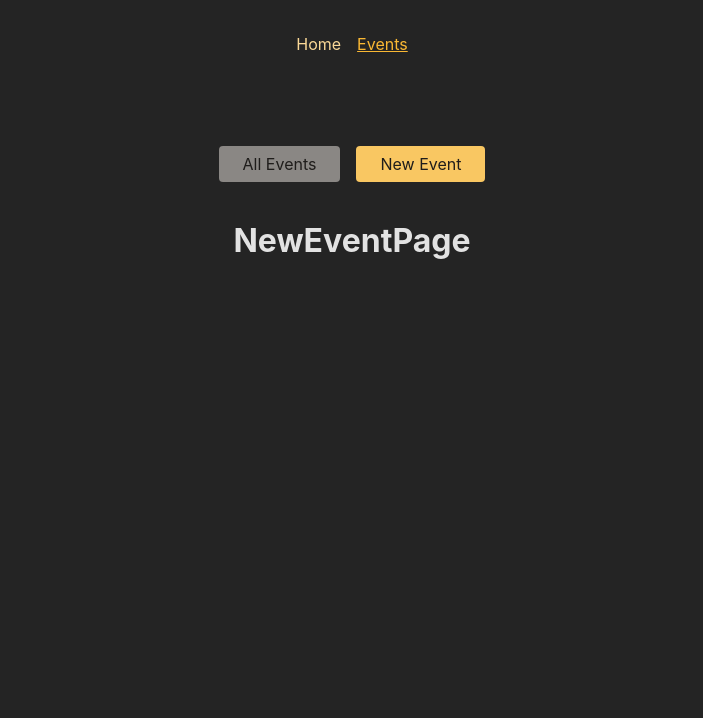
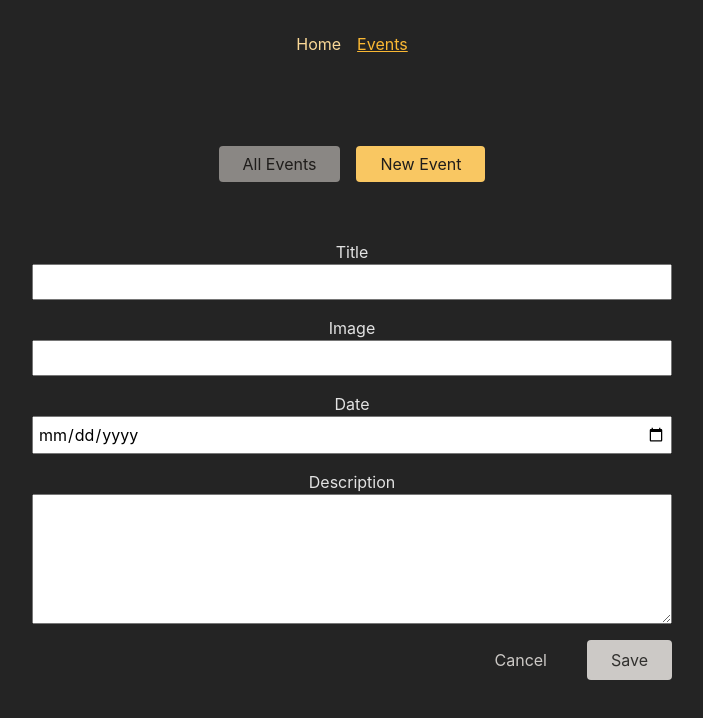
Before and after one commit to SoobihnKim/react-study202406, a React (Create React App) app: page /events/new in a window 1280 px wide. Shown: the top 718 px of the page, without its empty margins (288-991 px from the left). Built offline with nearby package versions, Linux system fonts and the light colour scheme.

Commit message:
# 백엔드 연동 - EventForm 제어

```diff
--- a/src/components/RouteExample/components/EventForm.js
+++ b/src/components/RouteExample/components/EventForm.js
@@ -3,7 +3,14 @@ import React from "react";
 import styles from './EventForm.module.scss';
 import {useParams, useNavigate} from "react-router-dom";
 
-const EventForm = () => {
+const EventForm = ({ method, event={} }) => {
+
+    const {
+        title,
+        desc: description,
+        'img-url': image,
+        'start-date': date
+    } = event;
 
     // const { eventId : id} = useParams();
     const navigate = useNavigate();
@@ -19,25 +26,25 @@ const EventForm = () => {
         <form className={styles.form}>
             <p>
                 <label htmlFor="title">Title</label>
-                <input id="title" type="text" name="title" required />
+                <input id="title" type="text" name="title" required defaultValue={event ? title : ''} />
             </p>
             <p>
                 <label htmlFor="image">Image</label>
-                <input id="image" type="url" name="image" required />
+                <input id="image" type="url" name="image" required defaultValue={event ? image : ''}/>
             </p>
             <p>
                 <label htmlFor="date">Date</label>
-                <input id="date" type="date" name="date" required />
+                <input id="date" type="date" name="date" required defaultValue={event ? date : ''}/>
             </p>
             <p>
                 <label htmlFor="description">Description</label>
-                <textarea id="description" name="description" rows="5" required />
+                <textarea id="description" name="description" rows="5" required defaultValue={event ? description : ''}/>
             </p>
             <div className={styles.actions}>
                 <button type="button" onClick={cancelHandler} >
                     Cancel
                 </button>
-                <button>Save</button>
+                <button>{method === 'post' ? 'Save' : 'Modify'}</button>
             </div>
         </form>
     );
--- a/src/components/RouteExample/pages/EditPage.js
+++ b/src/components/RouteExample/pages/EditPage.js
@@ -1,10 +1,12 @@
 import React from 'react';
 import EventForm from "../components/EventForm";
+import {useRouteLoaderData} from "react-router-dom";
 
 const EditPage = () => {
-    return (
-        <EventForm />
-    );
+
+    const ev = useRouteLoaderData('event-detail');
+
+    return <EventForm method='patch' event={ev}/>;
 };
 
 export default EditPage;
--- a/src/components/RouteExample/pages/NewEvent.js
+++ b/src/components/RouteExample/pages/NewEvent.js
@@ -1,7 +1,9 @@
 import React from "react";
+import EventForm from "../components/EventForm";
 
 const NewEvent = () => {
-    return <h1>NewEventPage</h1>;
+    return <EventForm method='post'  />;
+
 };
 
 export default NewEvent;
```
